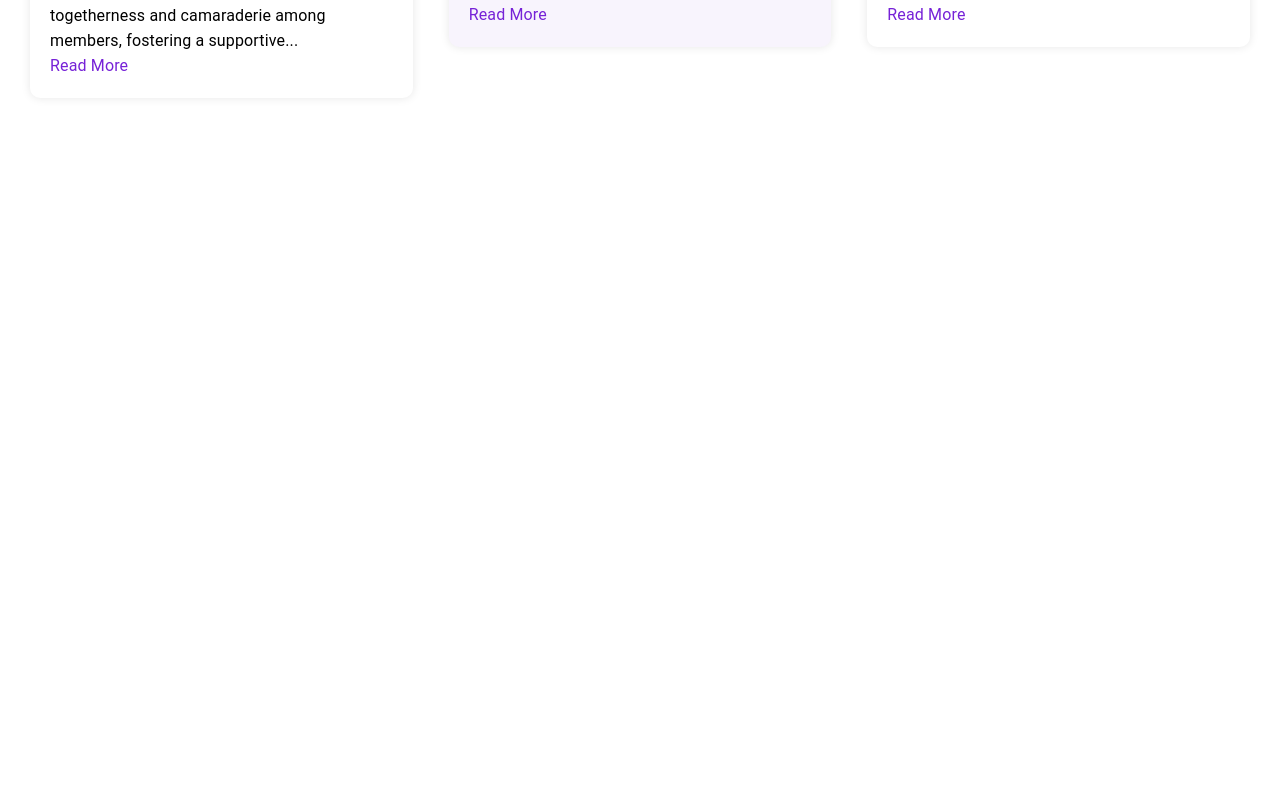
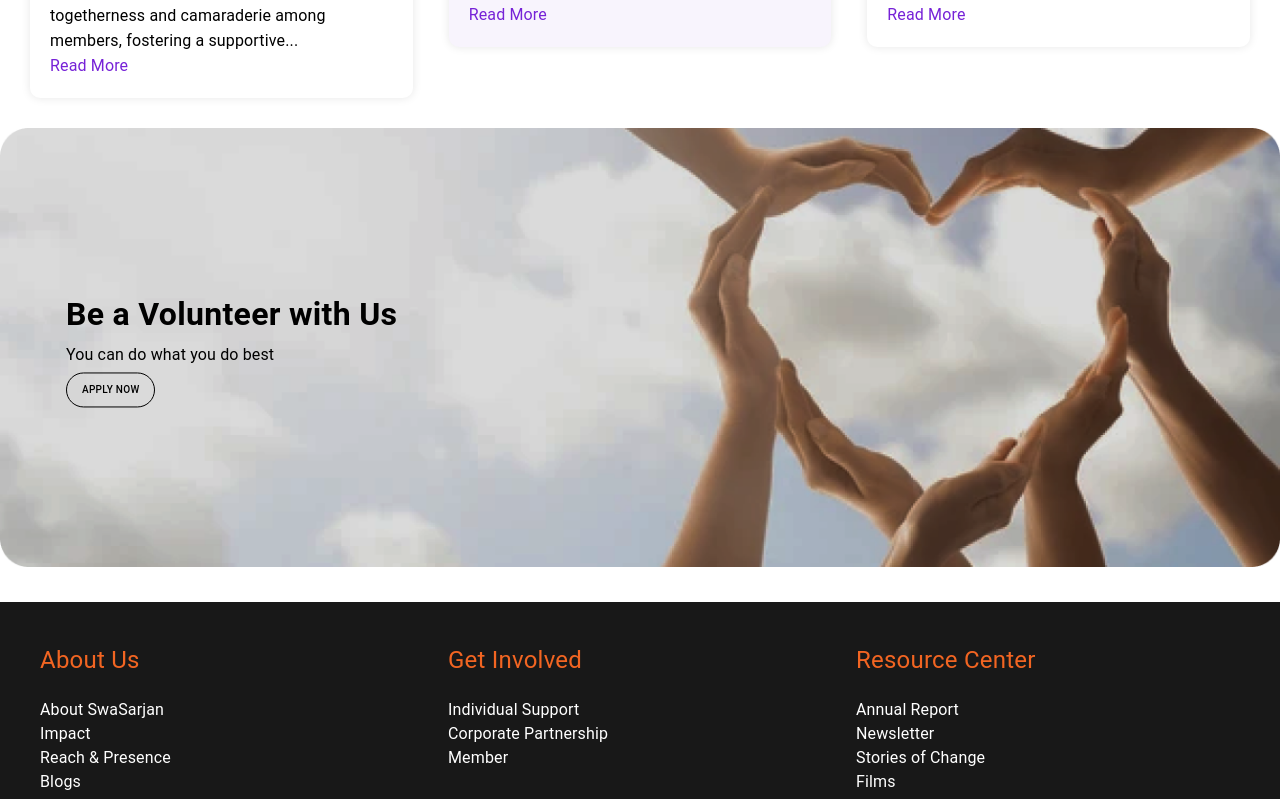
Before and after one commit to DivyaNareshkumarPatel/SwaSarjan, a React (Create React App) app: page /SwaSarjan/about in a window 1280 px wide. Shown: the part 3961-4760 px from the top of the page. Before the commit the page ends 4089 px from the top, so only its background shows below. Built offline with nearby package versions, Linux system fonts and the light colour scheme.

Commit message:
footer added

```diff
--- a/src/Pages/About.jsx
+++ b/src/Pages/About.jsx
@@ -6,6 +6,8 @@ import AboutWork from "../Components/AboutWork";
 import AboutValues from "../Components/AboutValues";
 import AboutTeam from "../Components/AboutTeam";
 import Benifits from "../Components/Benifits";
+import Volunteer from '../Components/Volunteer';
+import Footer from '../Components/Footer';
 export default function About() {
   return (
     <div>
@@ -16,6 +18,8 @@ export default function About() {
       <AboutValues/>
       <AboutTeam/>
       <Benifits/>
+      <Volunteer/>
+      <Footer/>
     </div>
   );
 }
```
Also changed, not shown: src/Components/Awards&Accreditations.jsx (added, +15 -0 lines).
